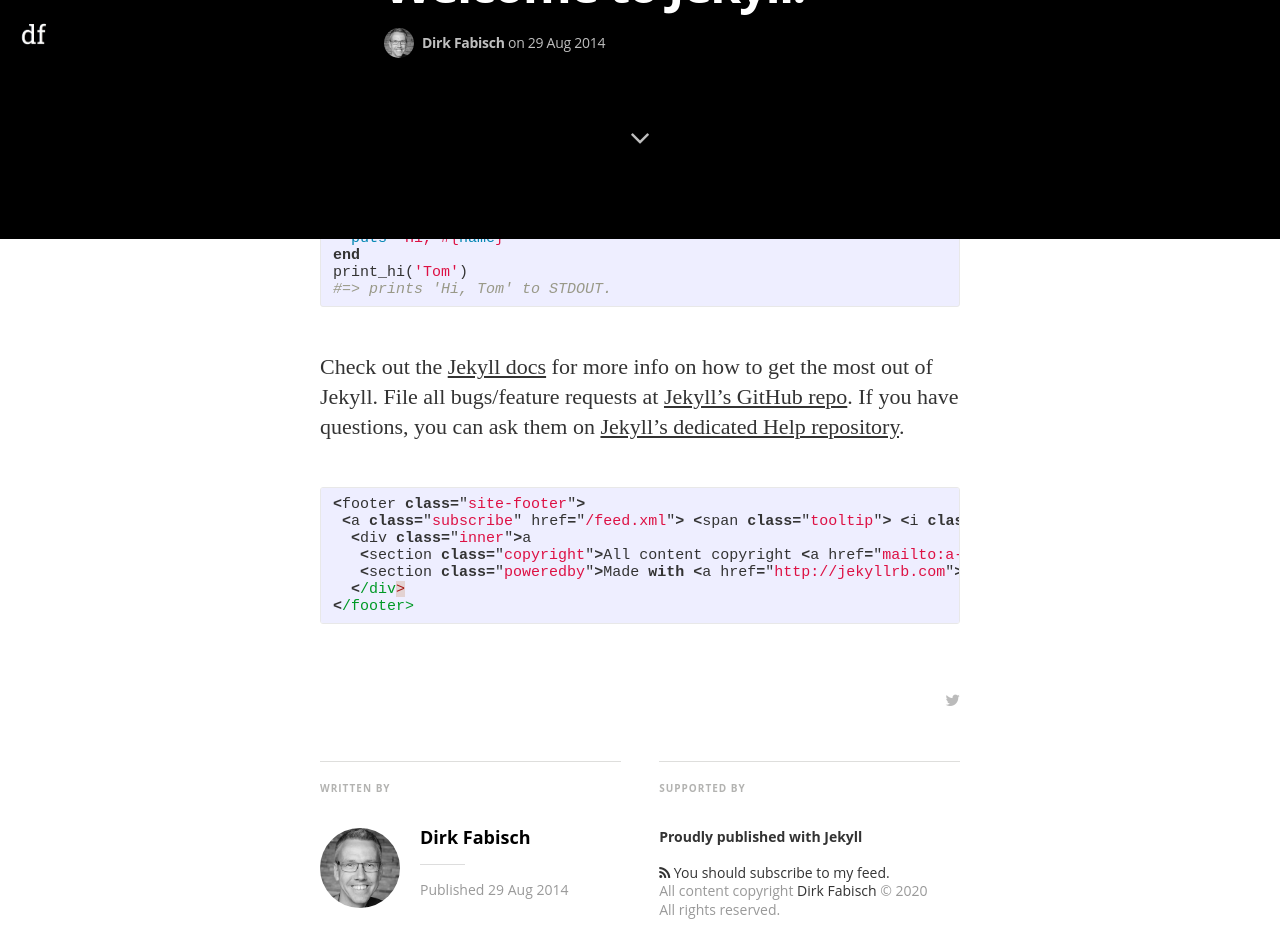
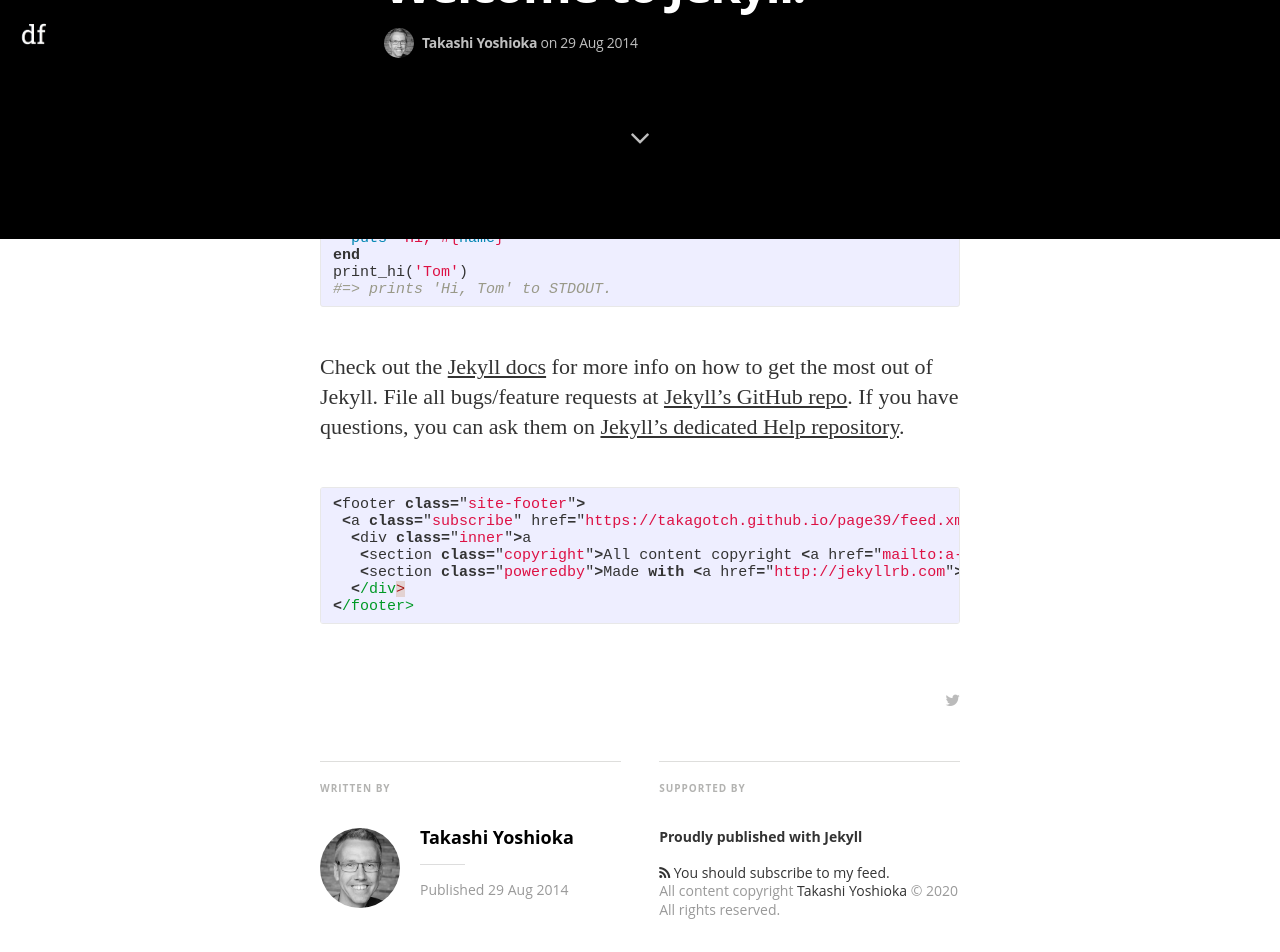
Before and after one commit to takagotch/o2381, a Jekyll site: the page built from _posts/2014-08-29-welcome-to-jekyll.markdown, in a window 1280 px wide and 1400 px high, scrolled down 1161 px. Shown: the top 952 px of the window. Built offline with Jekyll 4.4.1, drawn with Linux system fonts in a browser that asks for light colours; nearby versions of some CDN libraries; some web fonts are replaced; some of the changed text lies outside the part shown.

Commit message:
Update _config.yml

```diff
--- a/_config.yml
+++ b/_config.yml
@@ -4,9 +4,9 @@ gems:
   - jekyll-paginate
 
 # Site settings
-title: "Mediator"
+title: "Tkvtv"
 description: > # this means to ignore newlines until "email:"
-   A Jekyll theme - Medium inspired
+   A Jekyll theme - Tkvtv inspired
 
 email: a-mail@mail.mail
 #blog logo
@@ -16,14 +16,14 @@ float_logo: true # true, false (default)
 # blog cover
 cover: "/assets/images/cA4aKEIPQrerBnp1yGHv_IMG_9534-3-2.jpg"
 
-name: 'Dirk Fabisch'
-author: 'Dirk Fabisch'
+name: 'Takashi Yoshioka'
+author: 'Takashi Yoshioka'
 author_image: "/assets/images/author.jpg"
 
 paginate:	5
 
 url: "https://takagotch.github.io/page39" # the base hostname & protocol for your site
-baseurl: ""
+baseurl: "https://takagotch.github.io/page39"
 #used to display twitter cards
 twitter_handle: '@dirkfabisch'
 
```
